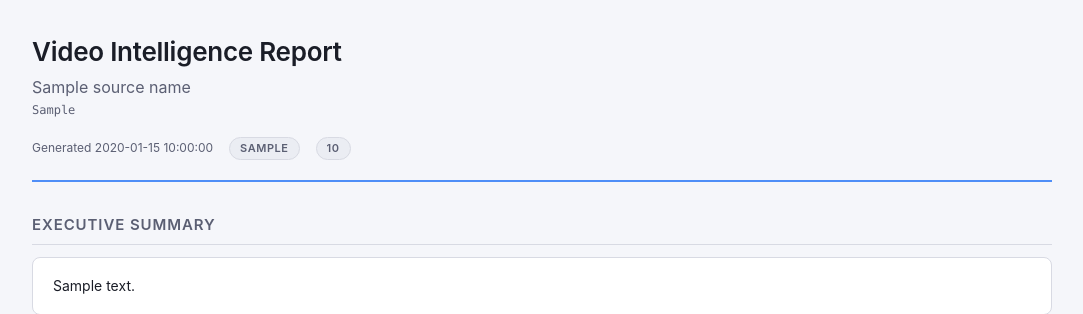
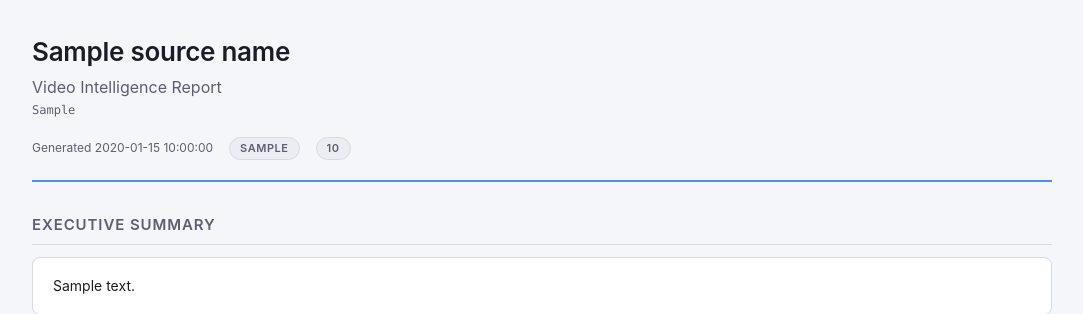
Before and after one commit to abhibattula/CCTV_VIDEO_PROCESSOR_pc, a Python web app: template app/templates/intel_report.html in a window 1280 px wide. Shown: the top 314 px of the page, without its empty margins (98-1181 px from the left). Run offline with Jinja, Linux system fonts and the light colour scheme; the template is opened without the code that fills it: most values are stand-ins (such as "Sample title", 1, 10 or a date in 2020).

Commit message:
fix(006): intel_report.html h1 must render source_name not static title [P6]

```diff
--- a/app/templates/intel_report.html
+++ b/app/templates/intel_report.html
@@ -303,8 +303,8 @@
   <!-- 1. HEADER                                                      -->
   <!-- ══════════════════════════════════════════════════════════════ -->
   <header>
-    <h1>Video Intelligence Report</h1>
-    <div class="source-name">{{ source_name }}</div>
+    <h1>{{ source_name }}</h1>
+    <div class="source-name">Video Intelligence Report</div>
     <div class="source-path">{{ source_path }}</div>
     <div class="meta-row">
       <div class="generated-at">Generated {{ generated_at }}</div>
```
